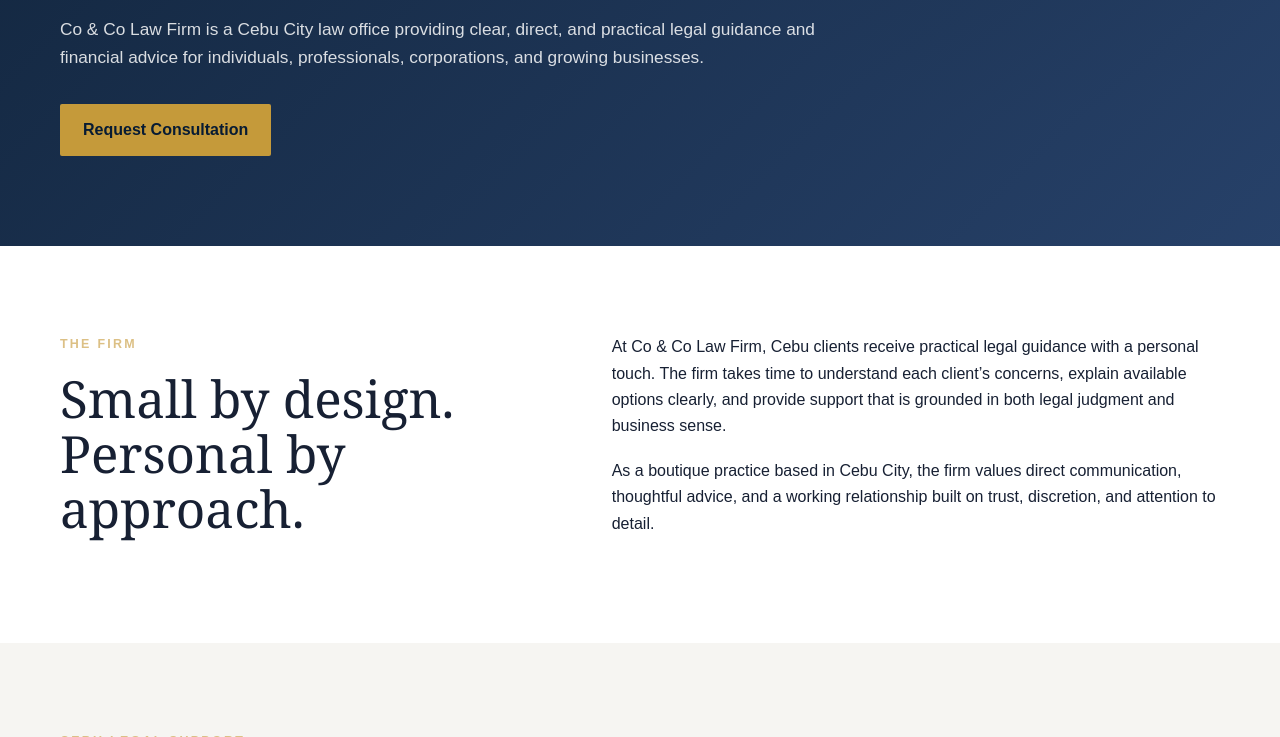
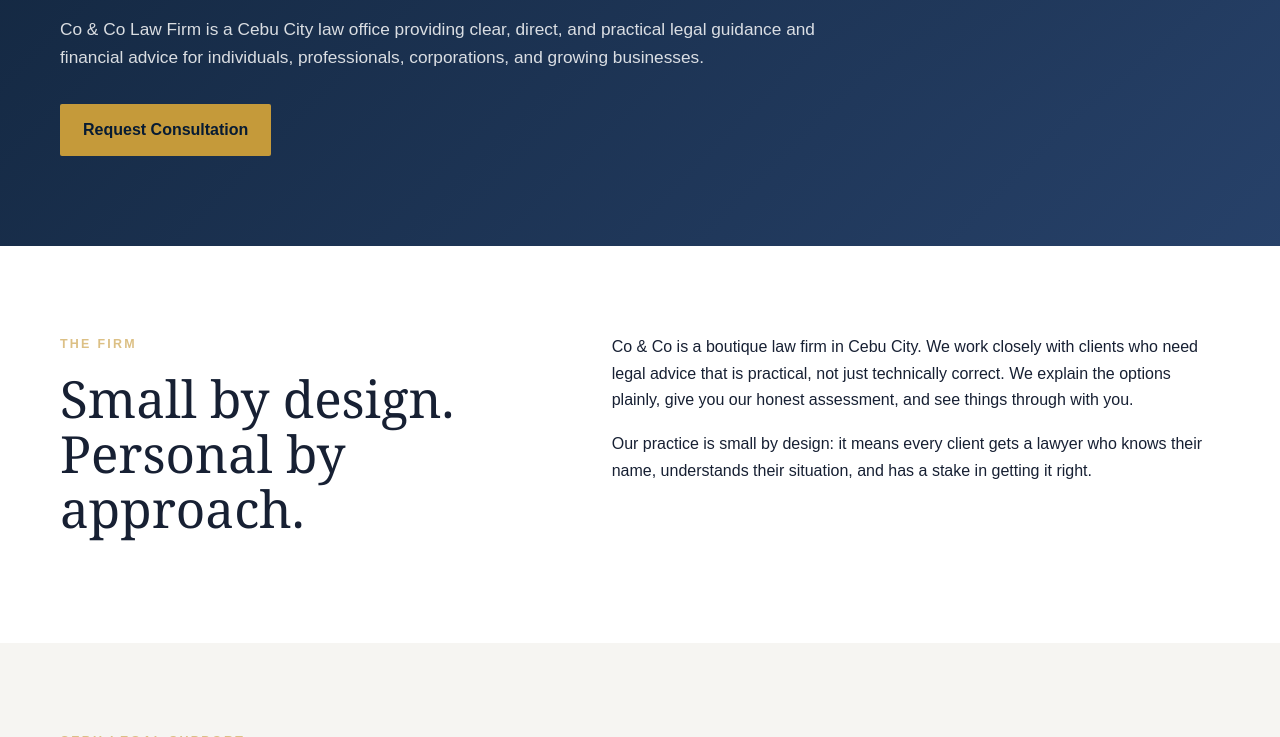
Before and after one commit to ernestadrianco/co-and-co-lawfirm, a plain HTML site: page index.html in a window 1280 px wide. Shown: the part 540-1277 px from the top of the page. Drawn offline with Linux system fonts and the light colour scheme.

Commit message:
Update firm section copy

```diff
--- a/index.html
+++ b/index.html
@@ -446,10 +446,10 @@
         </div>
         <div>
           <p>
-            At Co & Co Law Firm, Cebu clients receive practical legal guidance with a personal touch. The firm takes time to understand each client’s concerns, explain available options clearly, and provide support that is grounded in both legal judgment and business sense.
+            Co & Co is a boutique law firm in Cebu City. We work closely with clients who need legal advice that is practical, not just technically correct. We explain the options plainly, give you our honest assessment, and see things through with you.
           </p>
           <p>
-            As a boutique practice based in Cebu City, the firm values direct communication, thoughtful advice, and a working relationship built on trust, discretion, and attention to detail.
+            Our practice is small by design: it means every client gets a lawyer who knows their name, understands their situation, and has a stake in getting it right.
           </p>
         </div>
       </div>
```
